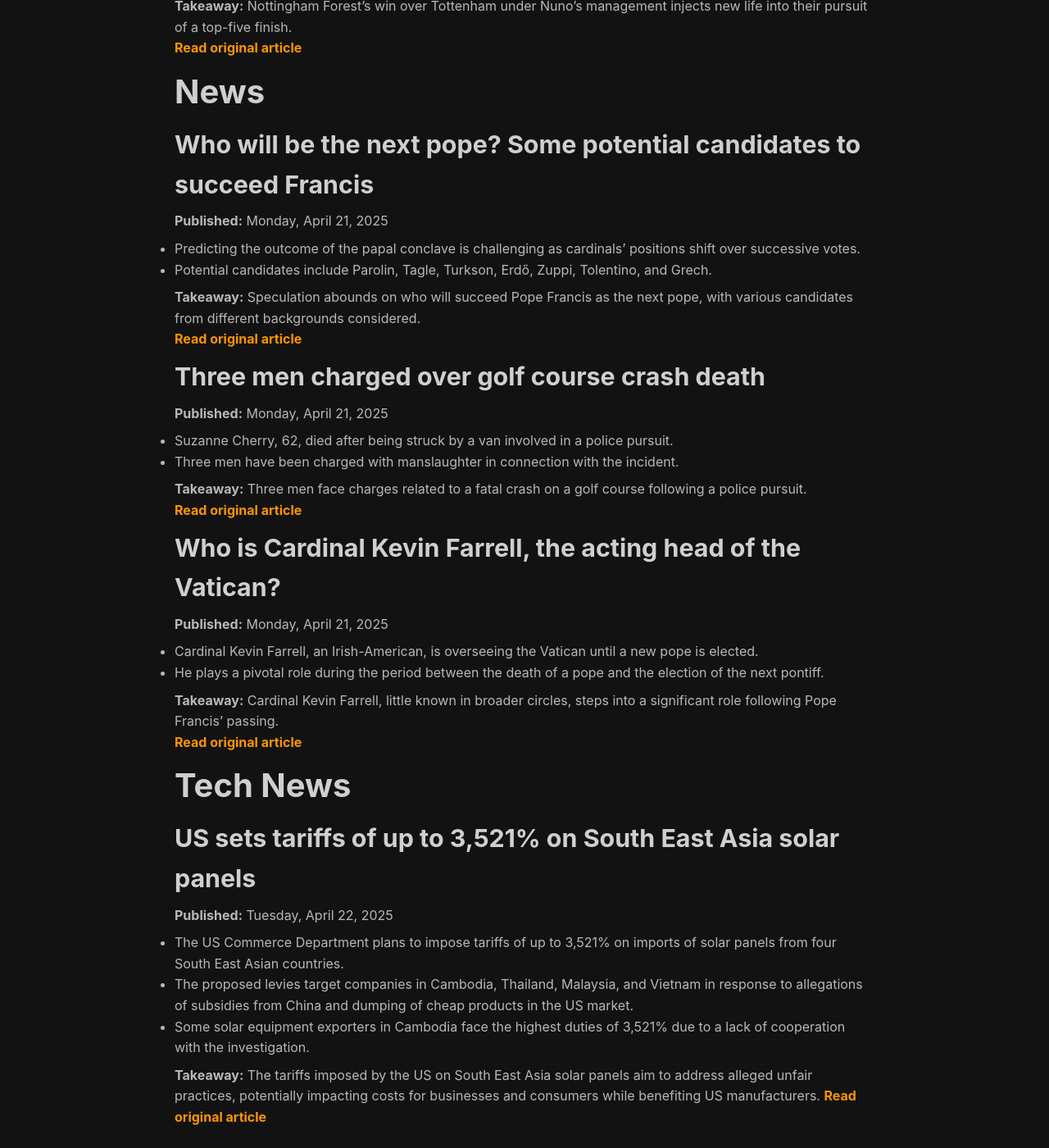
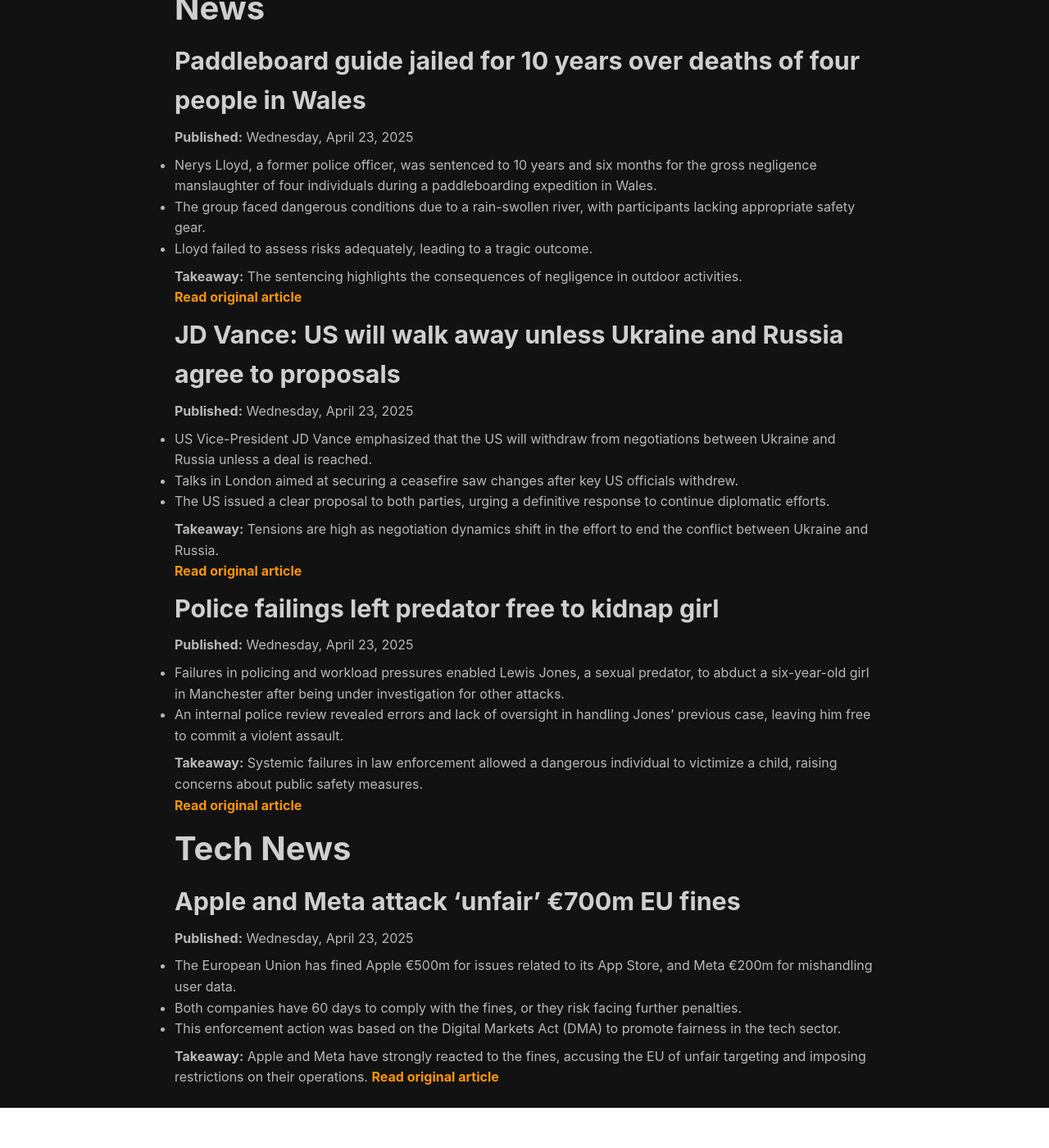
Before and after one commit to jonhadfield/jonhadfield.github.io, a Jekyll site: the page built from index.md, in a window 1280 px wide and 1400 px high, scrolled down 748 px. Shown: the whole window at 82% size. Built offline with Jekyll 4.4.1, drawn with Linux system fonts in a browser that asks for light colours; nearby versions of some CDN libraries; after the commit the page ends 2099 px from its top, so only the background shows below that; some of the changed text lies outside the part shown.

Commit message:
update files.

```diff
--- a/index.md
+++ b/index.md
@@ -14,62 +14,61 @@ footer: false
 
 
 # Spurs News
+## Nuno and Nottingham Forest grateful recipients of Dr Tottenham’s elixir | Ed Aarons
+**Published:** Monday, April 21, 2025
+
+- Nottingham Forest secured a victory against Tottenham, with Nuno Espírito Santo leading his team to success.
+- Nuno's strategic approach involved scoring two quick goals and solidifying defense tactics.
+- Forest's win over Tottenham marked one of the more predictable results of the season.
+
+**Takeaway:** Nuno's impact on Forest's performance and strategic gameplay yielded victory over his former club, Tottenham Hotspur. [Read original article](https://www.theguardian.com/football/2025/apr/21/nuno-and-nottingham-forest-grateful-recipients-of-dr-tottenhams-elixir)
 
 ## Who are Man Utd, Tottenham and Chelsea's semi-final opponents?
 **Published:** Friday, April 18, 2025
 
-- Manchester United, Tottenham, and Chelsea secured semi-final spots in European competitions.
-- Important match-ups for the semi-finals include Manchester United vs. Athletic Bilbao, Tottenham vs. Bodo/Glimt, and Chelsea vs. Djurgarden.
-- Bodo/Glimt, known for their challenging conditions and giant yellow toothbrush-waving fans, are a formidable opponent in European competitions.
+- Tottenham is set to face Norwegian side Bodo/Glimt in the Europa League semi-finals.
+- Manchester United will compete against Spanish side Athletic Bilbao.
+- Chelsea's semi-final opponent is Swedish side Djurgarden in the Conference League.
 
-**Takeaway:** Manchester United, Tottenham, and Chelsea are gearing up for intense semi-final clashes in European competitions.
-[Read original article](https://www.bbc.com/sport/football/articles/c4grkvykn14o)
-
-## Nuno and Nottingham Forest grateful recipients of Dr Tottenham’s elixir | Ed Aarons
-**Published:** Monday, April 21, 2025
-
-- Nottingham Forest defeated Tottenham Hotspur, guided by former Spurs manager Nuno Espírito Santo.
-- Nuno led Forest to victory with a strategic approach focused on quick goals and solid defense.
-- Forest's win over Tottenham revitalizes their Champions League aspirations.
-
-**Takeaway:** Nottingham Forest's win over Tottenham under Nuno's management injects new life into their pursuit of a top-five finish.
-[Read original article](https://www.theguardian.com/football/2025/apr/21/nuno-and-nottingham-forest-grateful-recipients-of-dr-tottenhams-elixir)
+**Takeaway:** Tottenham, Manchester United, and Chelsea are gearing up to face challenging opponents in the upcoming semi-final matches in European competitions. [Read original article](https://www.bbc.com/sport/football/articles/c4grkvykn14o)
 
 # News
 
-## Who will be the next pope? Some potential candidates to succeed Francis
-**Published:** Monday, April 21, 2025
+## Paddleboard guide jailed for 10 years over deaths of four people in Wales
+**Published:** Wednesday, April 23, 2025
 
-- Predicting the outcome of the papal conclave is challenging as cardinals' positions shift over successive votes.
-- Potential candidates include Parolin, Tagle, Turkson, Erdő, Zuppi, Tolentino, and Grech.
+- Nerys Lloyd, a former police officer, was sentenced to 10 years and six months for the gross negligence manslaughter of four individuals during a paddleboarding expedition in Wales.
+- The group faced dangerous conditions due to a rain-swollen river, with participants lacking appropriate safety gear.
+- Lloyd failed to assess risks adequately, leading to a tragic outcome.
 
-**Takeaway:** Speculation abounds on who will succeed Pope Francis as the next pope, with various candidates from different backgrounds considered.
-[Read original article](https://www.theguardian.com/world/2025/apr/21/who-next-pope-francis-potential-candidates-succeed)
+**Takeaway:** The sentencing highlights the consequences of negligence in outdoor activities.
+[Read original article](https://www.theguardian.com/uk-news/2025/apr/23/paddleboard-instructor-nerys-lloyd-jailed-deaths-river-cleddau-wales)
 
-## Three men charged over golf course crash death
-**Published:** Monday, April 21, 2025
+## JD Vance: US will walk away unless Ukraine and Russia agree to proposals
+**Published:** Wednesday, April 23, 2025
 
-- Suzanne Cherry, 62, died after being struck by a van involved in a police pursuit.
-- Three men have been charged with manslaughter in connection with the incident.
+- US Vice-President JD Vance emphasized that the US will withdraw from negotiations between Ukraine and Russia unless a deal is reached.
+- Talks in London aimed at securing a ceasefire saw changes after key US officials withdrew.
+- The US issued a clear proposal to both parties, urging a definitive response to continue diplomatic efforts.
 
-**Takeaway:** Three men face charges related to a fatal crash on a golf course following a police pursuit.
-[Read original article](https://www.bbc.com/news/articles/cx270yz150zo)
+**Takeaway:** Tensions are high as negotiation dynamics shift in the effort to end the conflict between Ukraine and Russia.
+[Read original article](https://www.bbc.com/news/articles/c78jx68d922o)
 
-## Who is Cardinal Kevin Farrell, the acting head of the Vatican?
-**Published:** Monday, April 21, 2025
+## Police failings left predator free to kidnap girl
+**Published:** Wednesday, April 23, 2025
 
-- Cardinal Kevin Farrell, an Irish-American, is overseeing the Vatican until a new pope is elected.
-- He plays a pivotal role during the period between the death of a pope and the election of the next pontiff.
+- Failures in policing and workload pressures enabled Lewis Jones, a sexual predator, to abduct a six-year-old girl in Manchester after being under investigation for other attacks.
+- An internal police review revealed errors and lack of oversight in handling Jones' previous case, leaving him free to commit a violent assault.
 
-**Takeaway:** Cardinal Kevin Farrell, little known in broader circles, steps into a significant role following Pope Francis' passing.
-[Read original article](https://www.bbc.com/news/articles/cly1md6r3l8o)
+**Takeaway:** Systemic failures in law enforcement allowed a dangerous individual to victimize a child, raising concerns about public safety measures.
+[Read original article](https://www.bbc.com/news/articles/c4g7r155j95o)
 
 # Tech News
-## US sets tariffs of up to 3,521% on South East Asia solar panels
-**Published:** Tuesday, April 22, 2025
+## Apple and Meta attack 'unfair' €700m EU fines
+**Published:** Wednesday, April 23, 2025
 
-- The US Commerce Department plans to impose tariffs of up to 3,521% on imports of solar panels from four South East Asian countries.
-- The proposed levies target companies in Cambodia, Thailand, Malaysia, and Vietnam in response to allegations of subsidies from China and dumping of cheap products in the US market.
-- Some solar equipment exporters in Cambodia face the highest duties of 3,521% due to a lack of cooperation with the investigation.
+- The European Union has fined Apple €500m for issues related to its App Store, and Meta €200m for mishandling user data.
+- Both companies have 60 days to comply with the fines, or they risk facing further penalties.
+- This enforcement action was based on the Digital Markets Act (DMA) to promote fairness in the tech sector.
 
-**Takeaway:** The tariffs imposed by the US on South East Asia solar panels aim to address alleged unfair practices, potentially impacting costs for businesses and consumers while benefiting US manufacturers. [Read original article](https://www.bbc.com/news/articles/c5ygdv47vlzo)
+**Takeaway:** Apple and Meta have strongly reacted to the fines, accusing the EU of unfair targeting and imposing restrictions on their operations. [Read original article](https://www.bbc.com/news/articles/cm248vzg9jwo)
```
